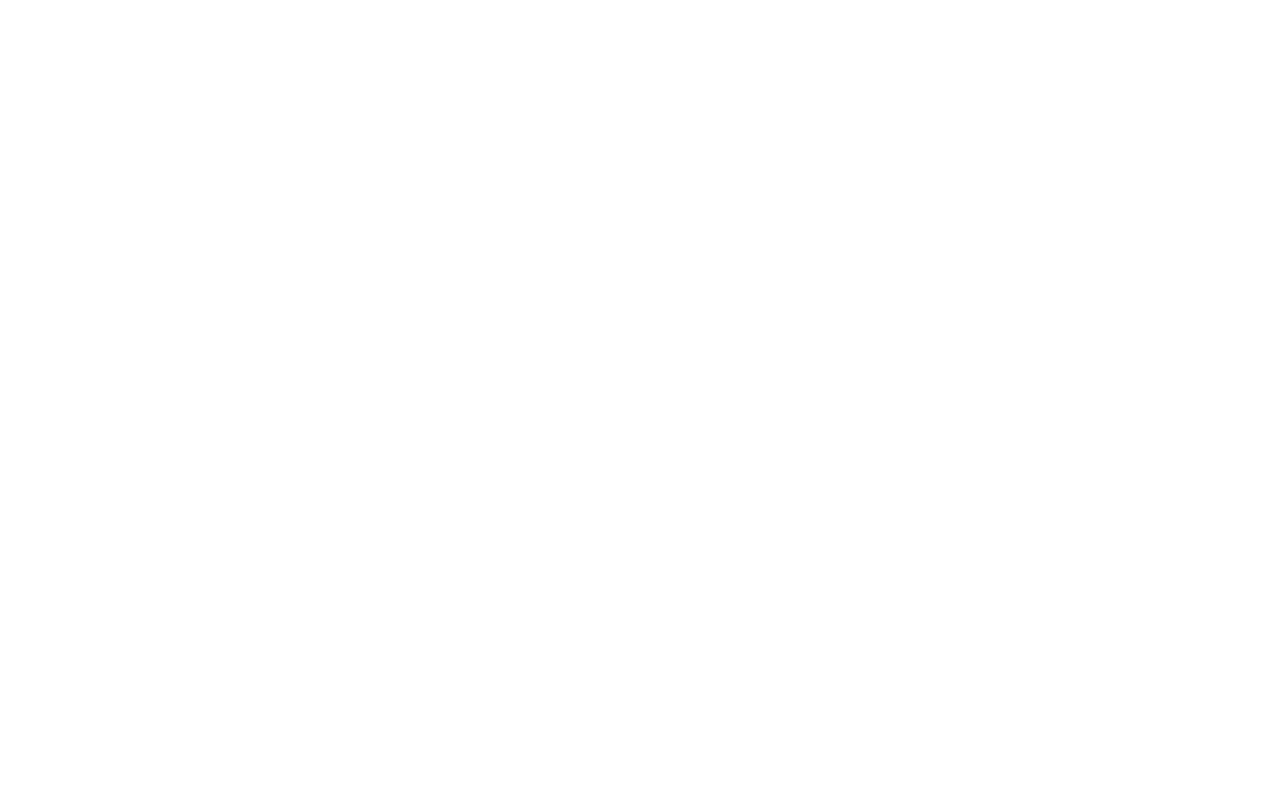
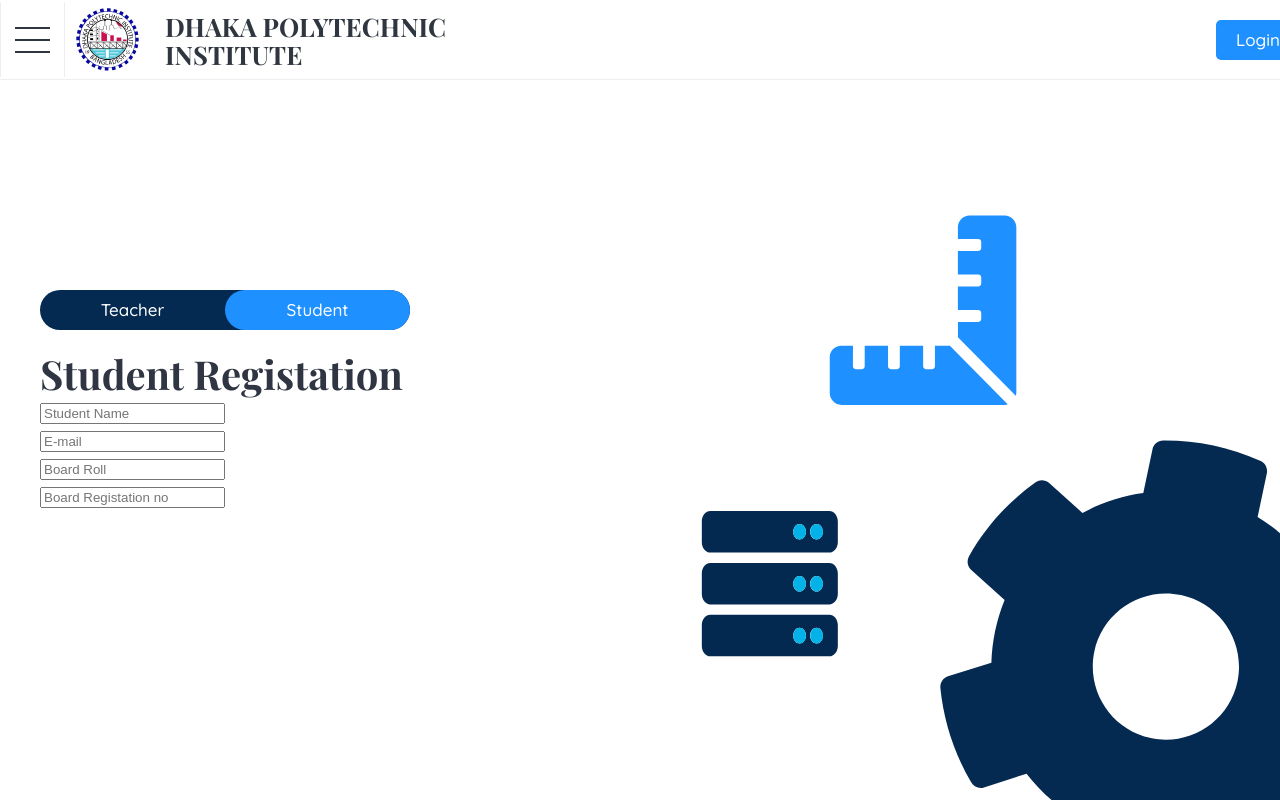
Before and after one commit to yeasin72/dpi-app, a React (Create React App) app: page /register in a window 1280 px wide. Before the commit this address had no page. Built offline with nearby package versions, Linux system fonts and the light colour scheme.

Commit message:
registation page

```diff
--- /dev/null
+++ b/src/Components/Auth/Register/Register.css
@@ -0,0 +1,44 @@
+.toggle-buttongroup{
+    width: 100%;
+    height: auto;
+}
+.t-button{
+    width: 100%;
+    height: 40px;
+    display: flex;
+    flex-direction: row;
+    position: relative;
+    background-color: #052A51;
+    border-radius: 30px;
+}
+.t-active-left{
+    width: 50%;
+    height: 40px;
+    background: var(--button-color);
+    position: absolute;
+    border-radius: 30px;
+    left: 0;
+    transition: 0.3s;
+}
+.t-active-right{
+    width: 50%;
+    height: 40px;
+    background: var(--button-color);
+    position: absolute;
+    border-radius: 30px;
+    right: 0;
+    transition: 0.3s;
+}
+.toggle-buttongroup .teacher,
+.toggle-buttongroup .student{
+    width: 50%;
+    height: 100%;
+    border-radius: 30px;
+    display: flex;
+    flex-direction: column;
+    align-items: center;
+    justify-content: center;
+    z-index: 1;
+    color: var(--background);
+    cursor: pointer;
+}
--- a/src/Components/Auth/Register/Register.js
+++ b/src/Components/Auth/Register/Register.js
@@ -1,13 +1,141 @@
-import React from 'react'
-import StudentReg from './StudentReg'
-import TeacherReg from './TeacherReg'
+import React, { useState } from 'react'
+import { useDispatch, useSelector } from 'react-redux';
+// import { Link } from 'react-router-dom'
+import validator from 'validator'
+import { userLogin } from '../../../Redux/Action/loginAction';
+import ReactLoading from 'react-loading';
+import { FontAwesomeIcon } from '@fortawesome/react-fontawesome'
+import { faExclamationCircle } from '@fortawesome/free-solid-svg-icons'
+import { faCheck } from '@fortawesome/free-solid-svg-icons'
+// import { faEye } from '@fortawesome/free-regular-svg-icons'
+// import { faEyeSlash } from '@fortawesome/free-regular-svg-icons'
+import './../Login/Login.css';
+import './Register.css'
+
 
 const Register = () => {
+    const dispatch = useDispatch()
+    const [errmsg, seterrmsg] = useState(false)
+    const [email, setemail] = useState('')
+    const [password, setpassword] = useState('')
+    const [togglepass, settogglepass] = useState(false)
+    const [techerORstudent, settecherORstudent] = useState(false)
+
+    //  ==> Login data from server <==
+    const userLoginstatus = useSelector(state => state.userLoginstatus)
+    const { loading, loggedIn, error, success } = userLoginstatus
+
+    //  ==> if login success <==
+    if (loggedIn) {
+        localStorage.setItem("usertoken", loggedIn.jwt)
+        window.location.reload();
+    }
+
+    // ==> show/hide pass <==
+    function togglePassword() {
+        settogglepass(!togglepass)
+    }
+
+    // ==> input data handle <==
+    const emailHandler = (e) => setemail(e)
+    const passwordHandler = (e) => setpassword(e)
+
+    // ==> Login Action <==
+    const loginRequest = () => {
+        if (validator.isEmail(email)) {
+            const formdata = {
+                "identifier": email,
+                "password": password
+            }
+            dispatch(userLogin(formdata))
+        }// ==> if email not valid <==
+        else{
+            seterrmsg(true)
+            setTimeout(() => {
+                seterrmsg(false)
+            }, 6000);
+        }
+    }
+
+    //  teacher and student toggle
+    function teacherAndStudentToggle(who){
+        if (who === 'teacher') {
+            settecherORstudent(true)
+        }else{
+            settecherORstudent(false)
+        }
+    }
+
+    if ('a' === 1) {
+        loginRequest()
+        emailHandler()
+        passwordHandler()
+        togglePassword()
+    }
+
     return (
-        <>
-            <StudentReg />
-            {/* <TeacherReg /> */}
-        </>
+        <div className="login-form" style={{background: `url("./img/background.svg")`}}>
+            <div className="animated-svg" style={{background: `url("./img/mobile-bg.jpeg")`}}>
+                <div className="overlay">
+                    <div className="logo">
+                        <img src="./img/logo-ani.svg" alt="logo" />
+                    </div>
+                </div>
+            </div>
+            <div className="container bring-top-for-mobile">
+            <div className="login-main">
+                {loading ? // ==> if login request is running <==
+                <div className="loading">
+                    <ReactLoading type={'cylon'} color={'#273c75'} />
+                </div>
+                :
+                <div className="form">
+                    {/* ==> student or teacher toggling <== */}
+                    <div className='toggle-buttongroup'>
+                        <div className="t-button">
+                            <div className={techerORstudent? "t-active-left" :  "t-active-right"}></div>
+                            <div className="teacher" onClick={() => teacherAndStudentToggle('teacher')}>Teacher</div>
+                            <div className="student" onClick={() => teacherAndStudentToggle('student')}>Student</div>
+                        </div>
+                    </div>
+                    {/* ==> registation form <== */}
+                    <div className="registion-f">
+                        <div className="form-heading">
+                            <h3>{techerORstudent? 'Teacher' : 'Student'} Registation</h3>
+                        </div>
+                        <div className="r-form-item">
+                            <input type="text" placeholder={techerORstudent? 'Teacher Name' : 'Student Name'} />
+                        </div>
+                        <div className="r-form-item">
+                            <input type="email" placeholder='E-mail' />
+                        </div>
+                        <div className="r-form-item">
+                            <input type="text" placeholder='Board Roll' />
+                        </div>
+                        <div className="r-form-item">
+                            <input type="text" placeholder='Board Registation no' />
+                        </div>
+                    </div>
+                </div>
+                }
+                {errmsg && // ==> if got error from validation <==
+                <div className="error-tosat">
+                    <p><FontAwesomeIcon icon={faExclamationCircle} /> Invalid Email Address or password</p>
+                </div>
+                }
+                {(error || success) && // ==> if got reply form server <==
+                <div className={error ? "error-tosat" : "success-toast"}>
+                    <p>{error ? <>
+                        <FontAwesomeIcon icon={faExclamationCircle} /> {error}
+                    </> : <>
+                        <FontAwesomeIcon icon={faCheck} /> {success}
+                    </>}</p>
+                </div>
+                }
+
+            </div>
+            </div>
+        </div>
     )
 }
 
--- a/src/Components/Indicator/Indicator.js
+++ b/src/Components/Indicator/Indicator.js
@@ -5,6 +5,7 @@
     Route,
 } from "react-router-dom"
 import Login from '../Auth/Login/Login'
+import Register from '../Auth/Register/Register'
 import Header from '../Header/Header'
 import Home from '../Home/Home'
 
@@ -23,6 +24,12 @@
                     <Header />
                     <Login />
                 </>} />
+                <Route path="/register"
+                element={
+                <>
+                    <Header />
+                    <Register />
+                </>} />
             </Routes>
         </Router>
     )
```
Also changed, not shown: src/Components/Auth/Register/StudentReg.js (deleted, +0 -30 lines), src/Components/Auth/Register/TeacherReg.js (deleted, +0 -30 lines).
